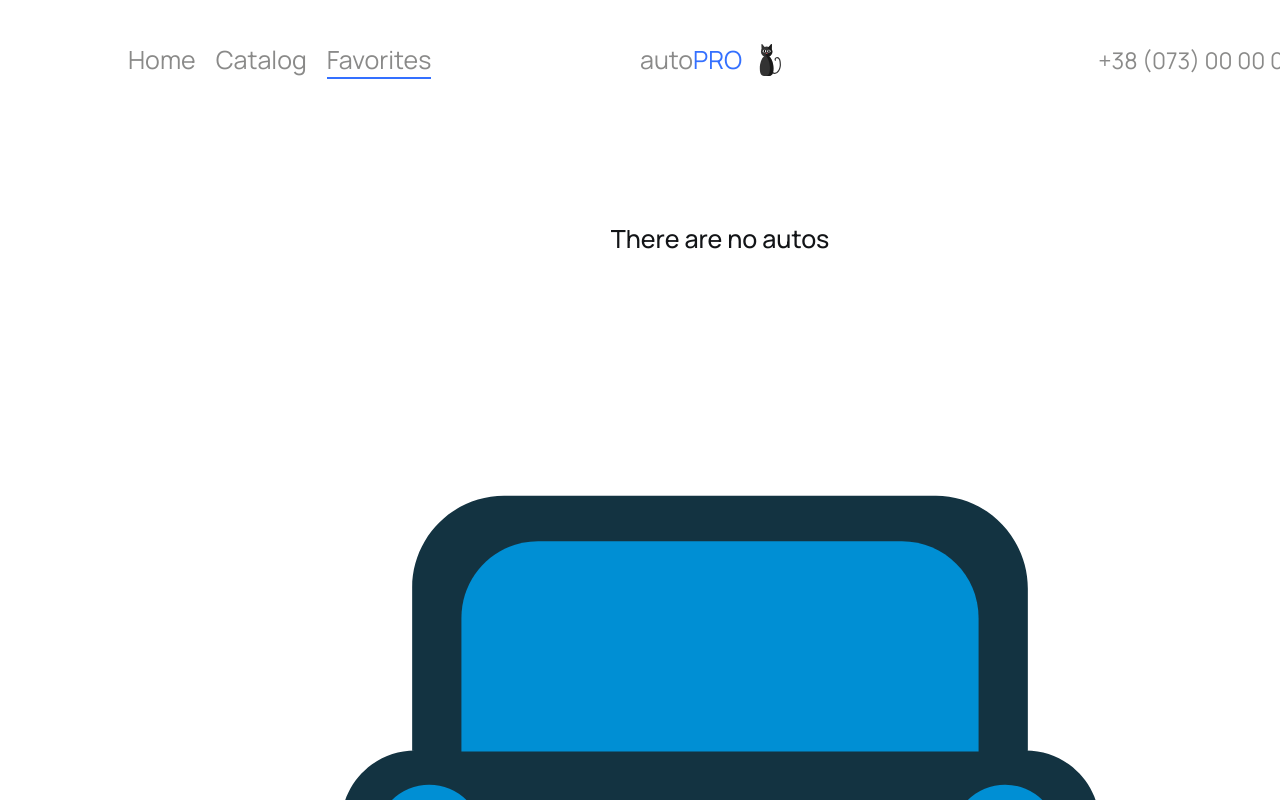
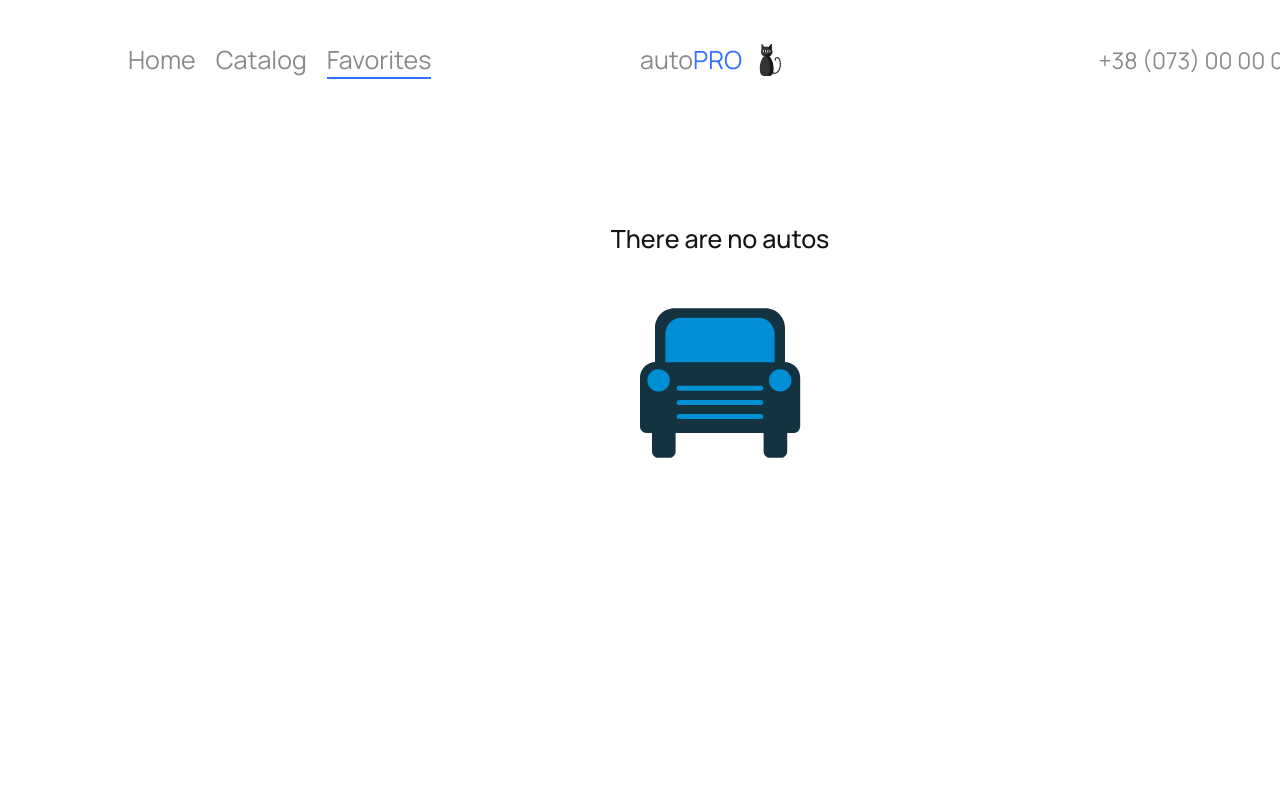
Before and after one commit to AndriiSkliar/autoprocat, a React (Vite) app: page /autoprocat/favorites in a window 1280 px wide. Shown: the top 800 px of the page. Built offline with nearby package versions, Linux system fonts and the light colour scheme.

Commit message:
fixed bugs

```diff
--- a/src/components/NotFound/NotFound.jsx
+++ b/src/components/NotFound/NotFound.jsx
@@ -1,11 +1,10 @@
-import { ReactComponent as IconDefaultAuto } from 'assets/icons/default-auto.svg'
-import { StyledNoText, StyledNoWrapper } from './NotFound.style';
+import { StyledNoIcon, StyledNoText, StyledNoWrapper } from './NotFound.style';
 
 const NotFound = () => {
   return (
     <StyledNoWrapper>
       <StyledNoText>There are no autos</StyledNoText>
-      <IconDefaultAuto/>
+      <StyledNoIcon/>
     </StyledNoWrapper>
   );
 };
--- a/src/components/NotFound/NotFound.style.jsx
+++ b/src/components/NotFound/NotFound.style.jsx
@@ -1,4 +1,5 @@
 import styled from 'styled-components';
+import { ReactComponent as IconDefaultAuto } from 'assets/icons/default-auto.svg'
 
 export const StyledNoWrapper = styled.div`
     padding: 100px 0;
@@ -13,3 +14,11 @@ export const StyledNoText = styled.p`
     line-height: 1.5;
     color: var(--second-color);
 `;
+
+export const StyledNoIcon = styled(IconDefaultAuto)`
+    font-weight: 500;
+    font-size: 25px;
+    line-height: 1.5;
+    color: var(--second-color);
+    max-width: 250px;
+`;
--- a/src/components/PopUp/PopUp.styled.jsx
+++ b/src/components/PopUp/PopUp.styled.jsx
@@ -23,6 +23,7 @@ export const StyledPopUp = styled.div`
     left: 50%;
     top: 50%;
     transform: translate(-50%, -50%);
+
     &:hover {
       cursor: auto;
     }
```
